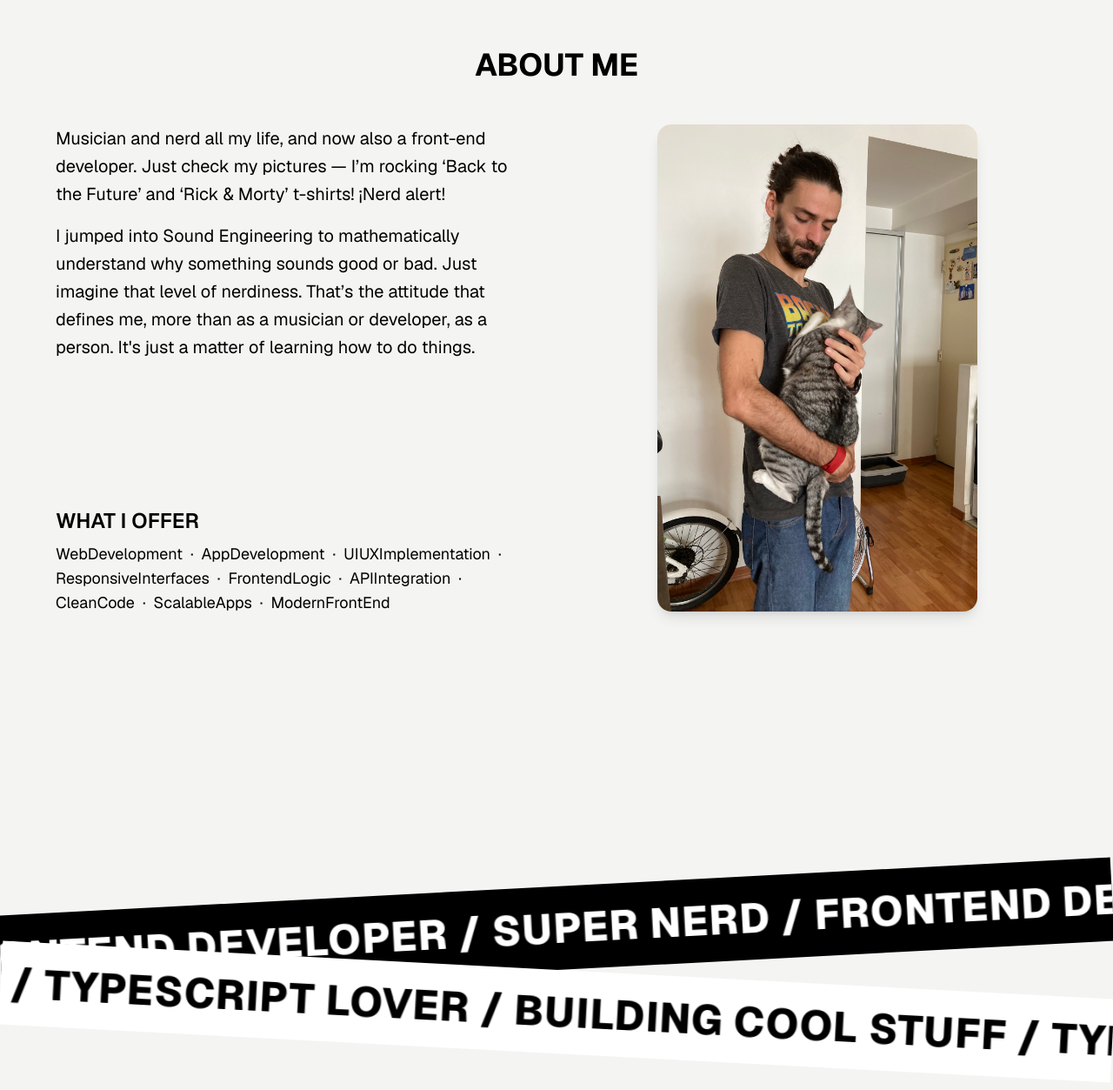
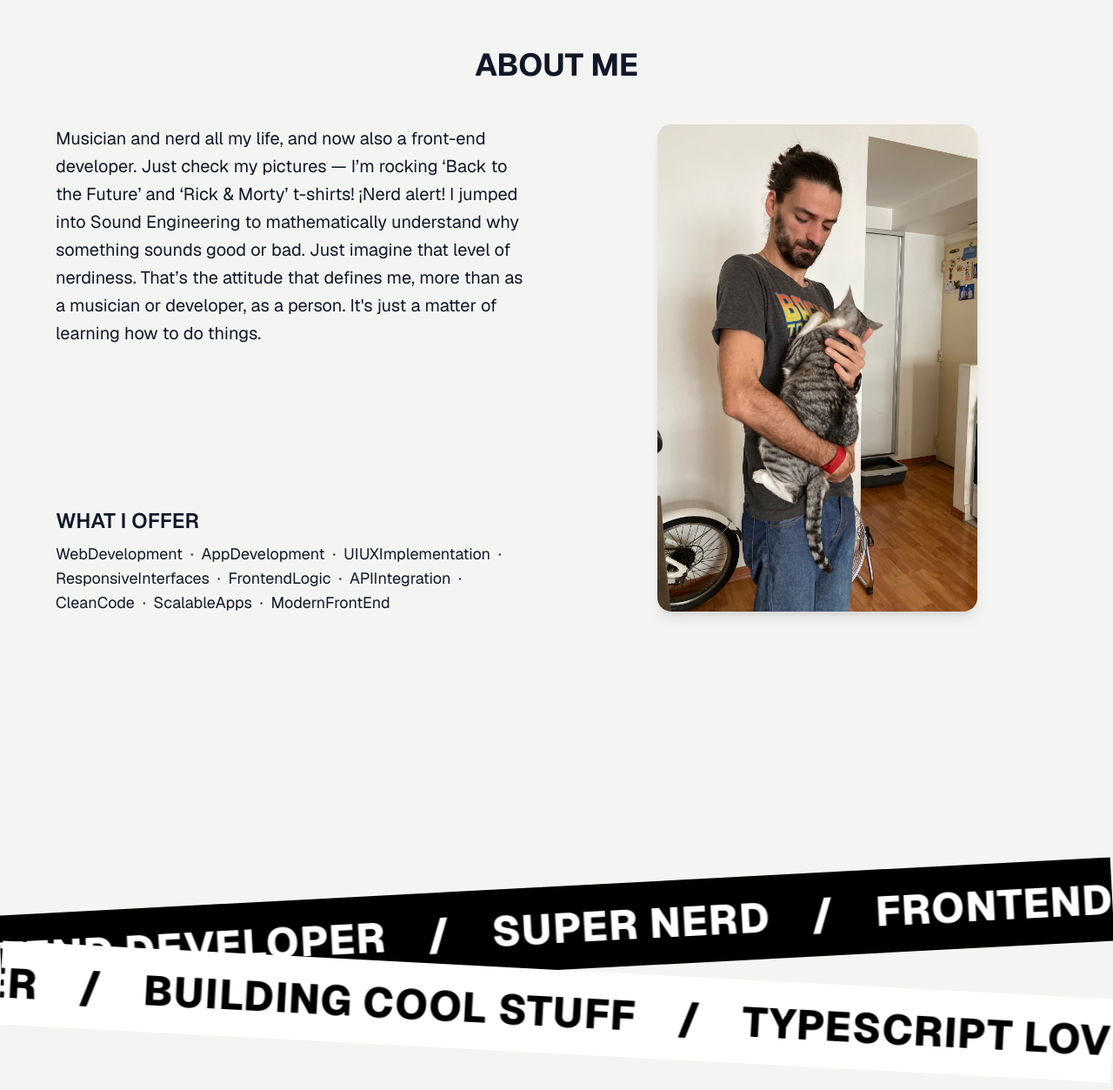
Before and after one commit to DiegoBottegoni/diegobottegoni.github.io, a React (Vite) app: page / in a window 1280 px wide. Shown: the part 1361-2614 px from the top of the page at 87% size. Built offline with nearby package versions, Linux system fonts and the light colour scheme.

Commit message:
space on banner text + ProjectCards style(paddings new div)

```diff
--- a/src/index.css
+++ b/src/index.css
@@ -26,6 +26,10 @@
 
   body {
     font-family: var(--font-geist);
+    @apply text-gray-900;
+  }
+    button.default-button {
+    @apply inline-block px-4 py-2 bg-gray-900 text-white text-sm rounded-md transition hover:bg-gray-700;
   }
 }
 
@@ -35,7 +39,7 @@
     transform: translateX(0%);
   }
   100% {
-    transform: translateX(-50%);
+    transform: translateX(-100%);
   }
 }
 
--- a/src/presentation/components/Projects/ProjectCard.tsx
+++ b/src/presentation/components/Projects/ProjectCard.tsx
@@ -10,8 +10,9 @@ type ProjectProps = {
 export const ProjectCard = ({ img, url, github, title, text }: ProjectProps) => {
     return (
         <div className="flex flex-col md:flex-row rounded-lg shadow-lg overflow-hidden bg-white transition hover:shadow-2xl h-full min-h-[400px]">
+            <div className="flex flex-col md:flex-row w-full mx-6">
                 {/* Imagen */}
-            <div className="order-1 md:order-2 md:w-1/2 p-4 flex items-center justify-center">
+                <div className="order-1 md:order-2 md:w-1/2 p-4 flex items-center justify-center md:pr-4 pr-16">
                     <img
                         src={img}
                         alt={title}
@@ -20,28 +21,26 @@ export const ProjectCard = ({ img, url, github, title, text }: ProjectProps) =>
                 </div>
 
                 {/* Texto */}
-            <div className="order-2 md:order-1 md:w-1/2 p-6 flex flex-col justify-between gap-4 pr-10">
+                <div className="order-2 md:order-1 md:w-1/2 p-6 flex flex-col justify-between gap-4 pr-10 ">
                     <div className="space-y-2">
-                    <h3 className="text-xl font-semibold capitalize">{title}</h3>
-                    <p className="text-sm text-gray-600 dark:text-gray-300 mt-4">{text}</p>
+                        <h3 className="text-xl font-semibold capitalize lg:mt-6">{title}</h3>
+                        <p className="text-sm mt-4">{text}</p>
                     </div>
-                <div className="flex items-center gap-4 pt-4">
-                    <a
-                        href={url}
-                        target="_blank"
-                        rel="noopener noreferrer"
-                        className="inline-block px-4 py-2 bg-black text-white text-sm rounded-md transition hover:bg-gray-800"
+                    <div className="flex items-center gap-4 pb-6.5">
+                        <button
+                            onClick={() => window.open(url, "_blank")}
+                            className="default-button"
                         >
                             Open project
-                    </a>
-                    <a
-                        href={github}
-                        target="_blank"
-                        rel="noopener noreferrer"
-                        className="text-gray-600 hover:text-black transition"
+                        </button>
+                        <button
+                            onClick={() => window.open(github, "_blank")}
+                            className="text-gray-900 hover:text-gray-700 transition hover:pointer-coarse::"
+                        // className="default-button "
                         >
                             <FaGithub size={20} />
-                    </a>
+                        </button>
+                    </div>
                 </div>
             </div>
         </div>
--- a/src/presentation/pages/About/About.tsx
+++ b/src/presentation/pages/About/About.tsx
@@ -15,8 +15,7 @@ export default function AboutPage() {
                                 Musician and nerd all my life, and now also a front-end developer.
                                 Just check my pictures — I’m rocking ‘Back to the Future’ and ‘Rick & Morty’ t-shirts!{' '}
                                 ¡Nerd alert!
-                            </p>
-                            <p>
+
                                 I jumped into Sound Engineering to mathematically understand why something sounds good or bad.
                                 Just imagine that level of nerdiness.
                                 That’s the attitude that defines me, more than as a musician or developer, as a person.
@@ -26,7 +25,7 @@ export default function AboutPage() {
 
 
                         {/* Texto inferior */}
-                        <div className="my-6 lg:mt-42">
+                        <div className="my-6 lg:mt-46">
                             <h3 className="text-2xl font-semibold mb-2 uppercase">What I offer</h3>
                             <p className="text-lg text-muted-foreground">
                                 {/* ·&nbsp;&nbsp;&nbsp;WebDevelopment &nbsp;&nbsp;&nbsp;·&nbsp;&nbsp;&nbsp; AppDevelopment &nbsp;&nbsp;&nbsp;·&nbsp;&nbsp;&nbsp; UIUXImplementation &nbsp;&nbsp;&nbsp;·&nbsp;&nbsp;&nbsp; ResponsiveInterfaces &nbsp;&nbsp;&nbsp;·&nbsp;&nbsp;&nbsp; FrontendLogic &nbsp;&nbsp;&nbsp;·&nbsp;&nbsp;&nbsp; APIIntegration &nbsp;&nbsp;&nbsp;·&nbsp;&nbsp;&nbsp; CleanCode &nbsp;&nbsp;&nbsp;·&nbsp;&nbsp;&nbsp; ScalableApps &nbsp;&nbsp;&nbsp;·&nbsp;&nbsp;&nbsp; RealWorldSolutions &nbsp;&nbsp;&nbsp;·&nbsp;&nbsp;&nbsp; ModernFrontEnd &nbsp;&nbsp;&nbsp;·&nbsp;&nbsp;&nbsp; ContinuousLearning */}
--- a/src/presentation/pages/Banner/BannerSection.tsx
+++ b/src/presentation/pages/Banner/BannerSection.tsx
@@ -5,7 +5,7 @@ export default function BannerSection() {
         <div className="flex flex-col bg-[#F4F4F3] py-24">
             {/* Cinta de arriba: negra con letras blancas */}
             <BannerTape
-                text="FRONTEND DEVELOPER / SUPER NERD / FRONTEND DEVELOPER / SUPER NERD / FRONTEND DEVELOPER / SUPER NERD / FRONTEND DEVELOPER / SUPER NERD /"
+                text="FRONTEND DEVELOPER &nbsp;&nbsp;&nbsp;/&nbsp;&nbsp;&nbsp; SUPER NERD &nbsp;&nbsp;&nbsp;/&nbsp;&nbsp;&nbsp; FRONTEND DEVELOPER &nbsp;&nbsp;&nbsp;/&nbsp;&nbsp;&nbsp; SUPER NERD &nbsp;&nbsp;&nbsp;/&nbsp;&nbsp;&nbsp; "
                 backgroundColor="#000000"
                 textColor="#FFFFFF"
                 angle={-3}
@@ -13,7 +13,7 @@ export default function BannerSection() {
 
             {/* Cinta de abajo: blanca con letras negras */}
             <BannerTape
-                text="BUILDING COOL STUFF / TYPESCRIPT LOVER / BUILDING COOL STUFF / TYPESCRIPT LOVER / BUILDING COOL STUFF / TYPESCRIPT LOVER / BUILDING COOL STUFF / TYPESCRIPT LOVER /"
+                text="BUILDING COOL STUFF &nbsp;&nbsp;&nbsp;/&nbsp;&nbsp;&nbsp; TYPESCRIPT LOVER &nbsp;&nbsp;&nbsp;/&nbsp;&nbsp;&nbsp; BUILDING COOL STUFF &nbsp;&nbsp;&nbsp;/&nbsp;&nbsp;&nbsp; TYPESCRIPT LOVER &nbsp;&nbsp;&nbsp;/&nbsp;&nbsp;&nbsp;"
                 backgroundColor="#FFFFFF"
                 textColor="#000000"
                 angle={3}
```
Also changed, not shown: src/presentation/pages/Banner/BannerTape.tsx (+20 -0 lines). Lines whose indentation alone changed are shown as unchanged.
